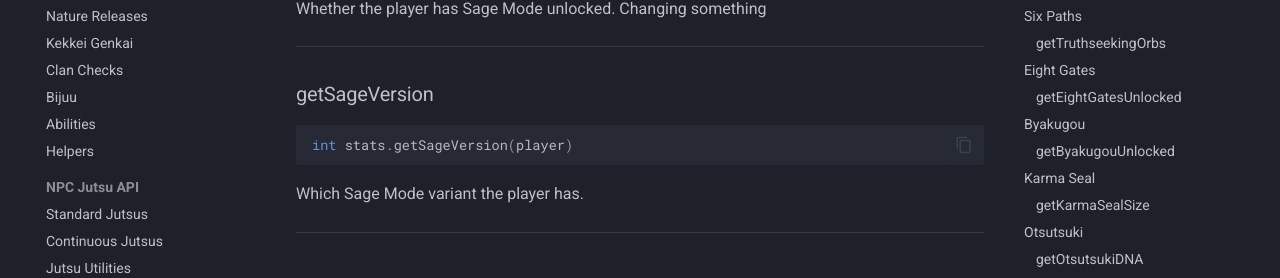
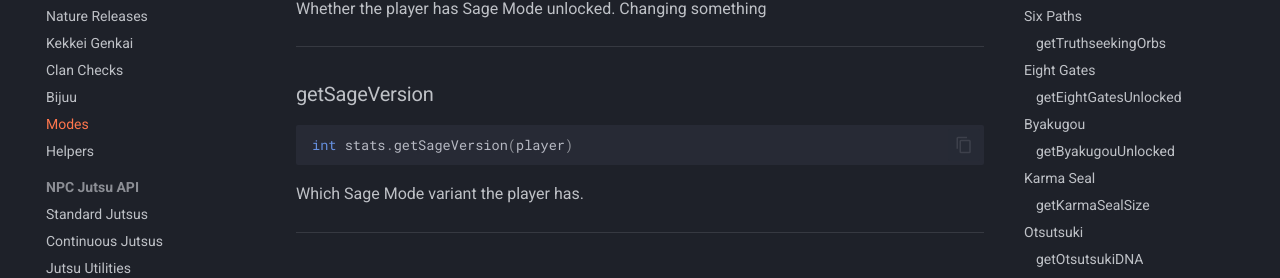
Before and after one commit to Yatzufusa/naruto-destination-cnpc-scripting-api, an MkDocs documentation site: the page built from docs/api/modes.md, in a window 1280 px wide. Shown: the part 337-615 px from the top of the page. Built offline with MkDocs 1.6.1 and Material for MkDocs 9.7.7, drawn with Linux system fonts in a browser that asks for light colours.

Commit message:
Rename abilities to modes, fix gitignore

```diff
--- a/mkdocs.yml
+++ b/mkdocs.yml
@@ -47,7 +47,7 @@ nav:
     - Kekkei Genkai: api/kekkei-genkai.md
     - Clan Checks: api/clan-checks.md
     - Bijuu: api/bijuu.md
-    - Abilities: api/abilities.md
+    - Modes: api/modes.md
     - Helpers: api/helpers.md
   - NPC Jutsu API:
     - Standard Jutsus: api/jutsus.md
```
Also changed, not shown: 1 other file.
